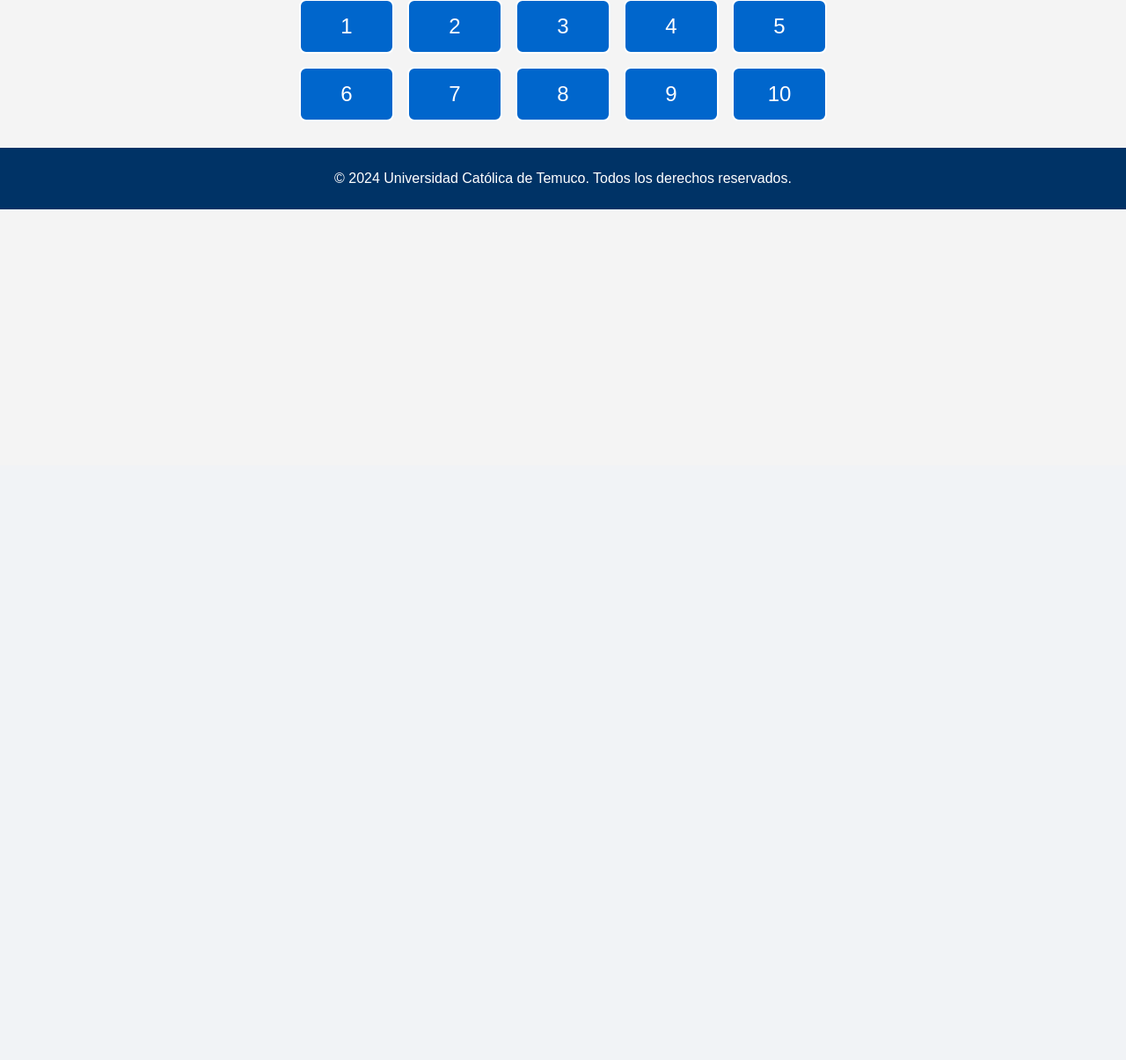
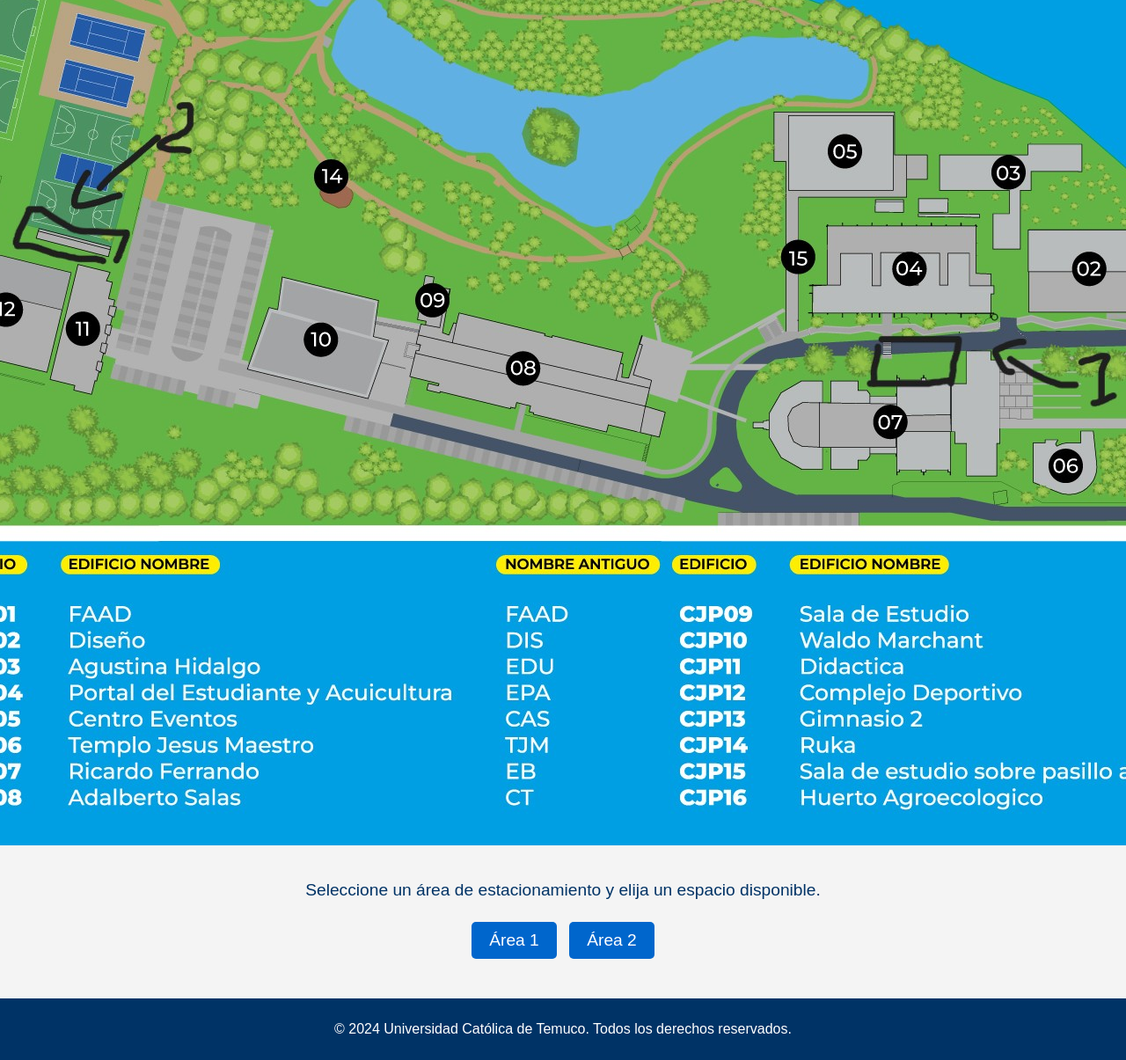
Before and after one commit to DoSafills/Talller1, a PHP site: page /seleccionar_estacionamiento.html in a window 1280 px wide; the page is wider, and only the part inside the window is pictured. Shown: the part 271-1476 px from the top of that part at 88% size. Before the commit the page ends 509 px from the top of that part, so only its background shows below. Run offline with PHP 8.4, Linux system fonts and the light colour scheme.

Commit message:
Add files via upload

```diff
--- a/estiloSE.css
+++ b/estiloSE.css
@@ -5,19 +5,23 @@ body {
     padding: 0;
     background-color: #f4f4f4;
     color: #003366;
+    display: flex;
+    flex-direction: column;
+    min-height: 100vh;
+}
+
+.contenedor {
+    display: flex;
+    flex-direction: column;
+    flex: 1;
 }
 
 /* Encabezado */
 .header {
-    background-color: #003366; /* Azul oscuro */
-    color: #fff; /* Blanco */
+    background-color: #003366;
+    color: #fff;
     text-align: center;
     padding: 20px 0;
-}
-
-.header h1 {
-    margin: 0;
-    font-size: 2.5em;
 }
 
 /* Introducción */
@@ -29,23 +33,30 @@ body {
     color: #003366;
 }
 
-/* Imágenes */
-.imagenes {
-    display: flex;
-    justify-content: center;
-    gap: 15px;
-    margin: 20px 0;
+/* Botones de áreas */
+.areas {
+    text-align: center;
+    margin: 20px;
 }
 
-.imagenes img {
-    width: 100px;
-    height: auto;
-    border: 3px solid #003366;
-    border-radius: 10px;
+.area-btn {
+    background-color: #0066cc;
+    color: #fff;
+    border: none;
+    padding: 10px 20px;
+    font-size: 1.2em;
+    border-radius: 5px;
+    cursor: pointer;
+    margin: 5px;
+    transition: background-color 0.3s ease;
+}
+
+.area-btn:hover {
+    background-color: #005bb5;
 }
 
 /* Estacionamientos */
-#estacionamientos {
+.estacionamientos {
     display: grid;
     grid-template-columns: repeat(5, 1fr);
     gap: 15px;
@@ -54,8 +65,8 @@ body {
 }
 
 .estacionamiento {
-    background-color: #0066cc; /* Azul brillante */
-    color: #fff; /* Blanco */
+    background-color: #0066cc;
+    color: #fff;
     border-radius: 8px;
     padding: 15px;
     text-align: center;
@@ -67,12 +78,12 @@ body {
 }
 
 .estacionamiento:hover {
-    background-color: #005bb5; /* Azul oscuro */
+    background-color: #005bb5;
 }
 
 .estacionamiento.seleccionado {
-    background-color: #ffd700; /* Amarillo dorado */
-    color: #003366; /* Azul oscuro para contraste */
+    background-color: #ffd700;
+    color: #003366;
     font-weight: bold;
     border: 3px solid #003366;
 }
@@ -83,5 +94,23 @@ body {
     color: #fff;
     text-align: center;
     padding: 10px 0;
-    margin-top: 30px;
+    margin-top: auto;
 }
+
+.imagenes {
+    display: flex;
+    justify-content: center;
+    margin: 20px 0;
+}
+
+.imagen-grande {
+    width: 300px; /* Ancho deseado */
+    height: auto; /* Mantener proporción */
+    border: 5px solid #003366; /* Opcional: borde para resaltarla */
+    border-radius: 10px; /* Bordes redondeados */
+    transition: transform 0.3s ease; /* Transición para hover */
+}
+
+.imagen-grande:hover {
+    transform: scale(1.1); /* Efecto de aumento al pasar el mouse */
+}
--- a/seleccion.js
+++ b/seleccion.js
@@ -1,3 +1,41 @@
+document.addEventListener('DOMContentLoaded', () => {
+    const areas = {
+        1: 15, // Área 1 con 10 estacionamientos
+        2: 10  // Área 2 con 15 estacionamientos
+    };
+
+    const areaButtons = document.querySelectorAll('.area-btn');
+    const estacionamientosContainer = document.getElementById('estacionamientos');
+
+    areaButtons.forEach(button => {
+        button.addEventListener('click', () => {
+            const area = button.getAttribute('data-area');
+            const totalEstacionamientos = areas[area];
+
+            // Limpiar estacionamientos existentes
+            estacionamientosContainer.innerHTML = '';
+
+            // Generar nuevos estacionamientos para el área seleccionada
+            for (let i = 1; i <= totalEstacionamientos; i++) {
+                const estacionamiento = document.createElement('div');
+                estacionamiento.className = 'estacionamiento';
+                estacionamiento.textContent = i;
+                estacionamiento.setAttribute('data-numero', i);
+
+                // Añadir evento para seleccionar estacionamiento
+                estacionamiento.addEventListener('click', () => {
+                    document.querySelectorAll('.estacionamiento').forEach(est =>
+                        est.classList.remove('seleccionado')
+                    );
+                    estacionamiento.classList.add('seleccionado');
+                });
+
+                estacionamientosContainer.appendChild(estacionamiento);
+            }
+        });
+    });
+})
+
 document.querySelectorAll('.estacionamiento').forEach(est => {
     est.addEventListener('click', function () {
         const estacionamiento_id = this.id.replace('est', ''); // Obtiene el ID numérico del estacionamiento
--- a/seleccionar_estacionamiento.html
+++ b/seleccionar_estacionamiento.html
@@ -8,36 +8,31 @@
     <script src="seleccion.js" defer></script>
 </head>
 <body>
+    <div class="contenedor">
         <header class="header">
             <h1>Estacionamiento UCT</h1>
         </header>
 
+        <div class="imagenes">
+            <img src="OIP2.jpg" alt="Imagen 1">
+        </div>
+
         <main>
             <section class="intro">
-            <p>Seleccione su estacionamiento disponible entre las opciones marcadas. De estar ya seleccionado este estara de amarillo</p>
+                <p>Seleccione un área de estacionamiento y elija un espacio disponible.</p>
             </section>
 
-        <div class="imagenes">
-            <img src="ruta/a/tu/imagen1.jpg" alt="Imagen 1">
-            <img src="ruta/a/tu/imagen2.jpg" alt="Imagen 2">
+            <div class="areas">
+                <button class="area-btn" data-area="1">Área 1</button>
+                <button class="area-btn" data-area="2">Área 2</button>
             </div>
 
-        <div id="estacionamientos">
-            <div class="estacionamiento" id="est1" data-numero="1">1</div>
-            <div class="estacionamiento" id="est2" data-numero="2">2</div>
-            <div class="estacionamiento" id="est3" data-numero="3">3</div>
-            <div class="estacionamiento" id="est4" data-numero="4">4</div>
-            <div class="estacionamiento" id="est5" data-numero="5">5</div>
-            <div class="estacionamiento" id="est6" data-numero="6">6</div>
-            <div class="estacionamiento" id="est7" data-numero="7">7</div>
-            <div class="estacionamiento" id="est8" data-numero="8">8</div>
-            <div class="estacionamiento" id="est9" data-numero="9">9</div>
-            <div class="estacionamiento" id="est10" data-numero="10">10</div>
-        </div>
+            <div id="estacionamientos" class="estacionamientos"></div>
         </main>
 
         <footer class="footer">
             <p>© 2024 Universidad Católica de Temuco. Todos los derechos reservados.</p>
         </footer>
+    </div>
 </body>
 </html>
```
Also changed, not shown: OIP.jpg (added), OIP2.jpg (added). Lines whose indentation alone changed are shown as unchanged.
